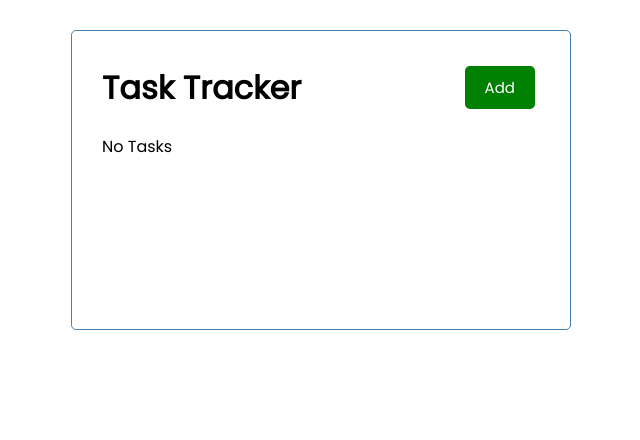
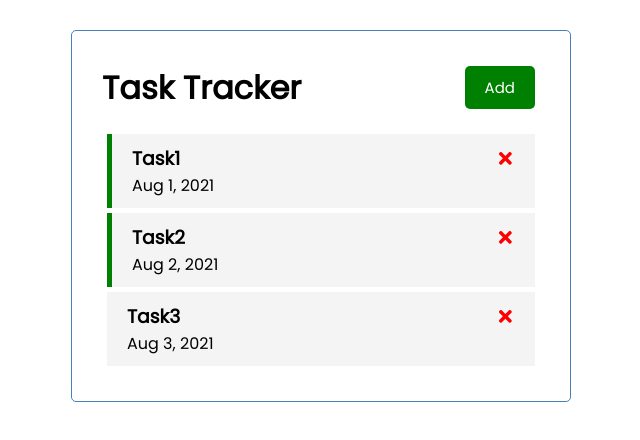
Before and after one commit to over40dev/Portfolio-react-context-hooks-fetch-api, a React (Create React App) app: page / in a window 1280 px wide. Shown: the top 440 px of the page, without its empty margins (319-959 px from the left). Built offline with nearby package versions, Linux system fonts and the light colour scheme; data requests are answered from the project's data file.

Commit message:
useEffect Hook & Fetch tasks from server - step 2

```diff
--- a/src/App.js
+++ b/src/App.js
@@ -9,15 +9,22 @@
   const [showAddTaskForm, setShowAddTaskForm] = useState(false);
 
 useEffect(() => {
-  const fetchTasks = async () => {
-    const res = await fetch('http://localhost:5000/tasks');
-    const data = await res.json();
-
-    console.log(data);
+  const getTasks = async () => {
+    const tasksFromServer = await fetchTasks();
+    setTasks(tasksFromServer);
   }
 
-  fetchTasks();
+  getTasks();
 }, []);
+
+// fetch Tasks
+const fetchTasks = async () => {
+  const res = await fetch('http://localhost:5000/tasks');
+  const data = await res.json();
+
+  return data;
+}
+
 
   // Add Task
   const addTask = (task) => {
```
